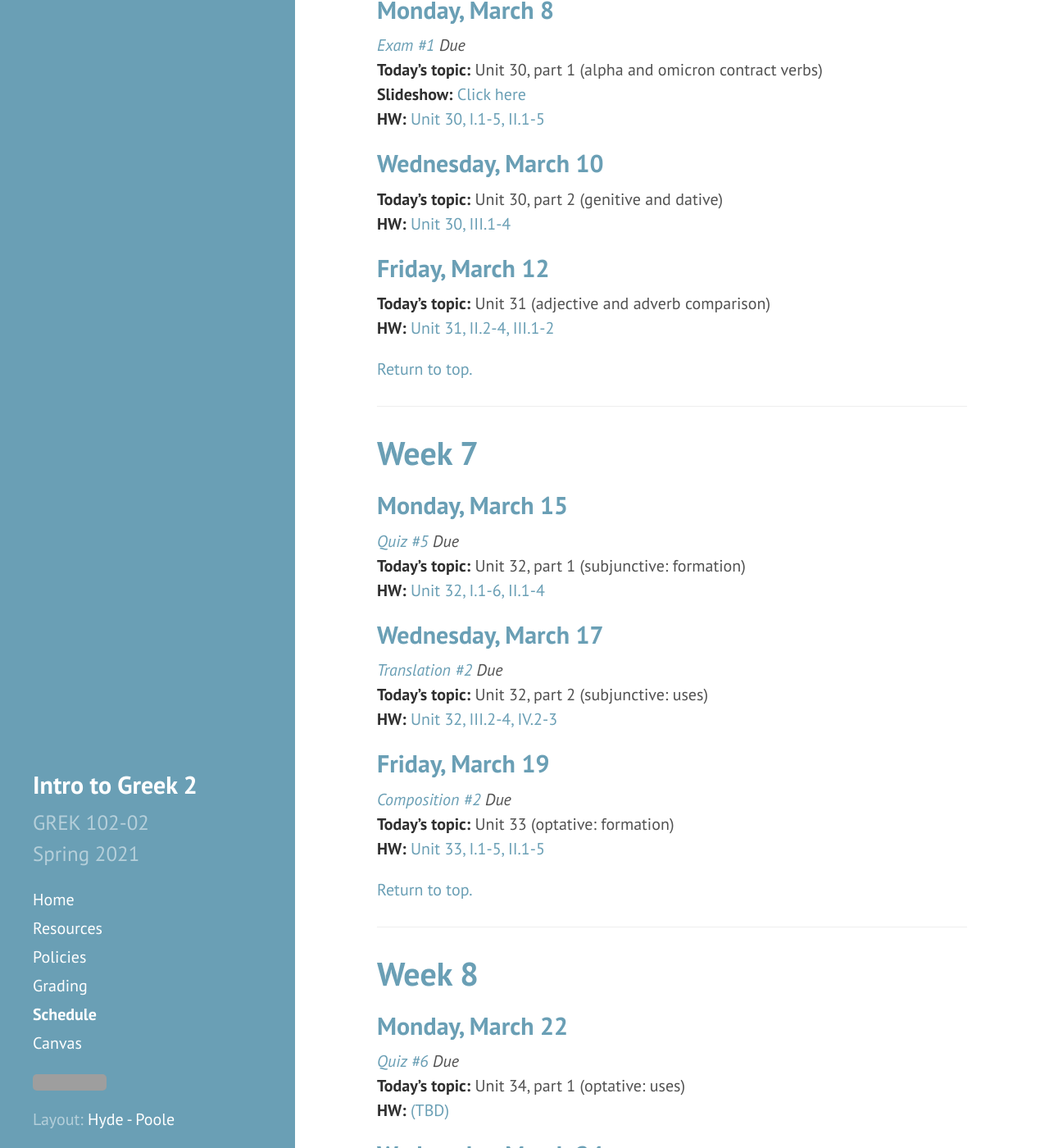
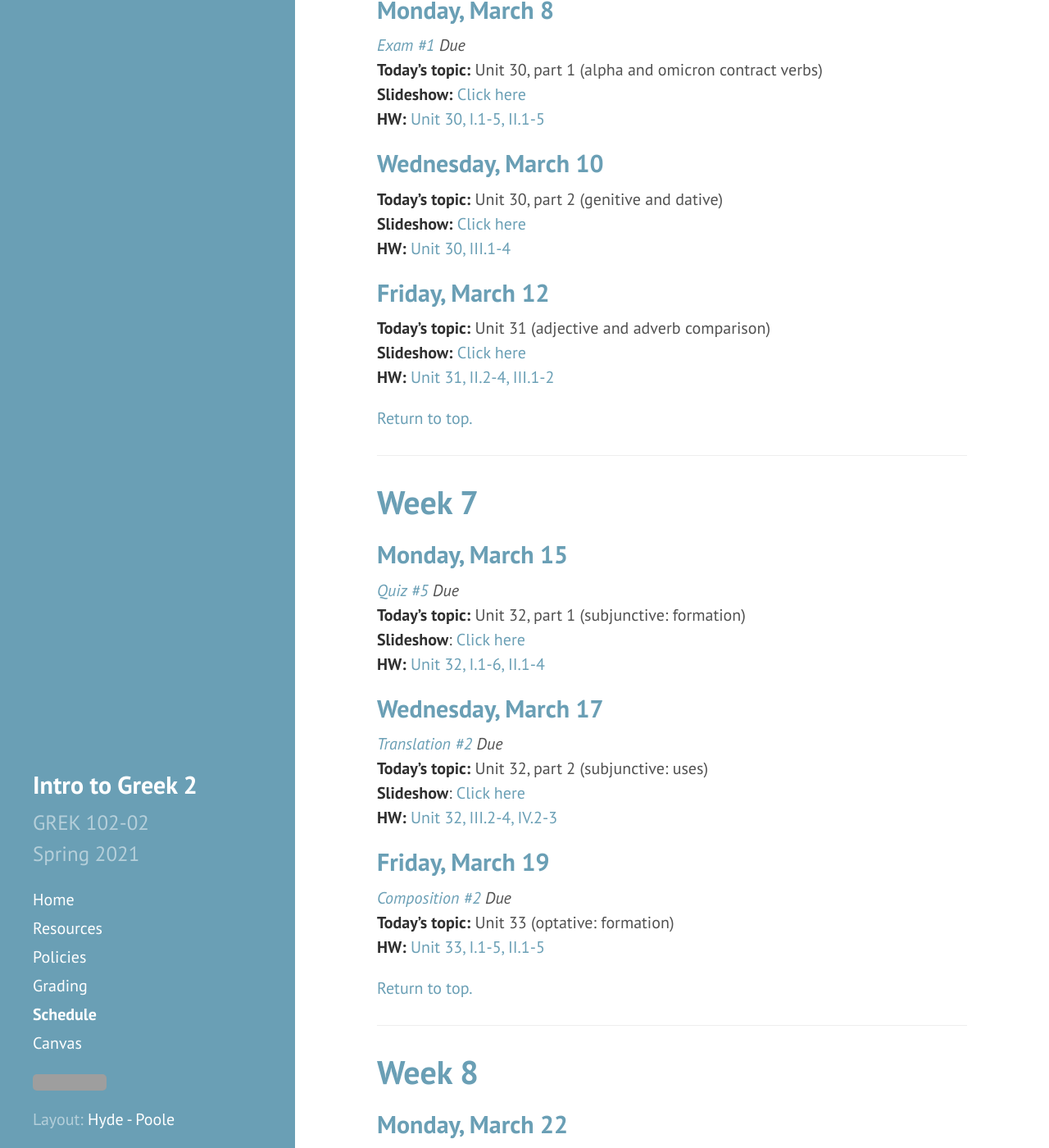
Before and after one commit to DLibatique/GREK102-S21, a Jekyll site: the page built from _pages/schedule.md, in a window 1280 px wide and 1400 px high, scrolled down 4020 px. Shown: the whole window at 82% size. Built offline with Jekyll 4.4.1, drawn with Linux system fonts in a browser that asks for light colours; grey boxes are pictures that could not be loaded.

Commit message:
added slideshows

```diff
--- a/_pages/schedule.md
+++ b/_pages/schedule.md
@@ -157,10 +157,12 @@
 
 ## Wednesday, March 10
 **Today's topic:** Unit 30, part 2 (genitive and dative)
+**Slideshow:** [Click here](https://drive.google.com/file/d/1_ReFYNXpt92FUp308N5bcR3ddED6Zv9O/view?usp=sharing)
 **HW:** [Unit 30, III.1-4](https://hc.instructure.com/courses/3462/assignments/28226)
 
 ## Friday, March 12
 **Today's topic:** Unit 31 (adjective and adverb comparison)
+**Slideshow:** [Click here](https://drive.google.com/file/d/1cLrJjSj272Yb3NwU5P6GrCLO9xEz8SI6/view?usp=sharing)
 **HW:** [Unit 31, II.2-4, III.1-2](https://hc.instructure.com/courses/3462/assignments/28227)
 
 [Return to top.](#top)
@@ -172,11 +174,13 @@
 ## Monday, March 15
 [*Quiz #5*](https://hc.instructure.com/courses/3462/assignments/30883) *Due*
 **Today's topic:** Unit 32, part 1 (subjunctive: formation)
+**Slideshow**: [Click here](https://drive.google.com/file/d/1fixHrcsqBdESoH6LIy4x4895MAt-YBdG/view?usp=sharing)
 **HW:** [Unit 32, I.1-6, II.1-4](https://hc.instructure.com/courses/3462/assignments/28228)
 
 ## Wednesday, March 17
 [*Translation #2*](https://hc.instructure.com/courses/3462/assignments/28249) *Due*
 **Today's topic:** Unit 32, part 2 (subjunctive: uses)
+**Slideshow**: [Click here](https://drive.google.com/file/d/1fixHrcsqBdESoH6LIy4x4895MAt-YBdG/view?usp=sharing)
 **HW:** [Unit 32, III.2-4, IV.2-3](https://hc.instructure.com/courses/3462/assignments/28229)
 
 ## Friday, March 19
```
